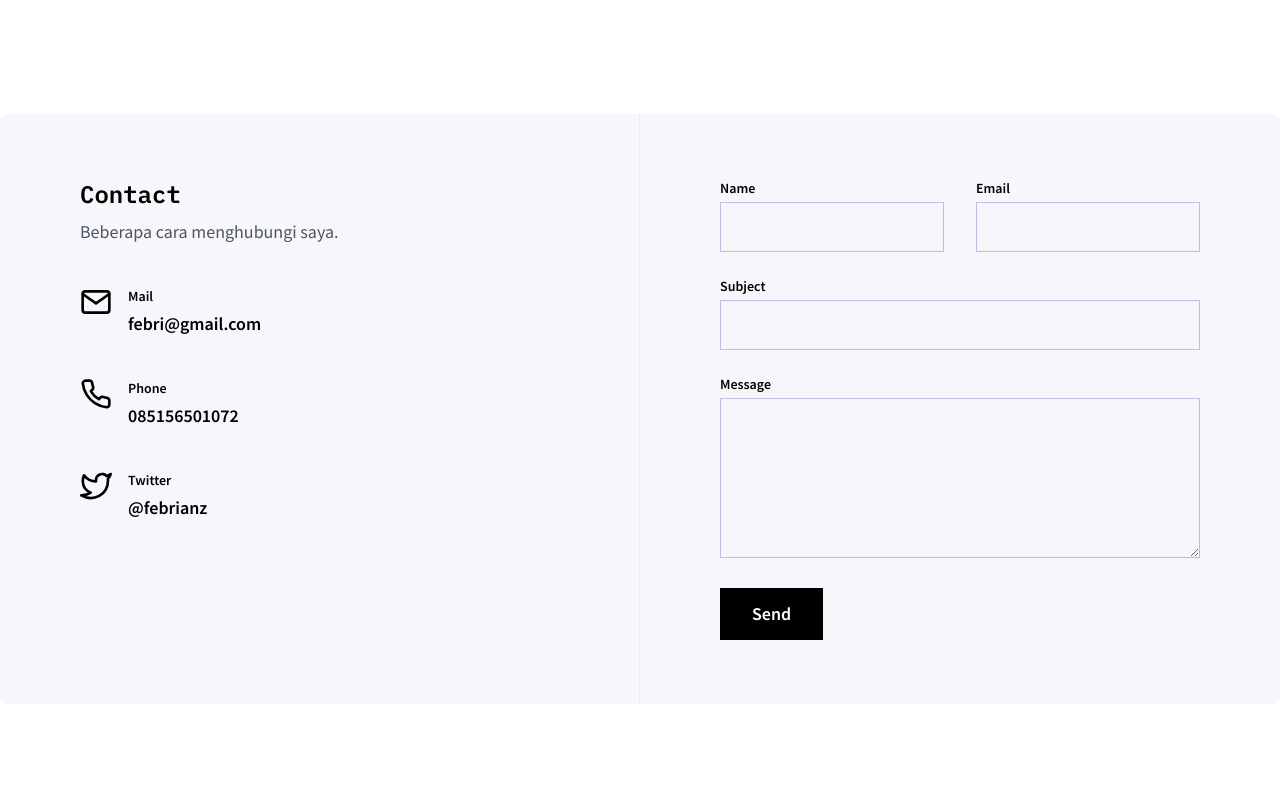
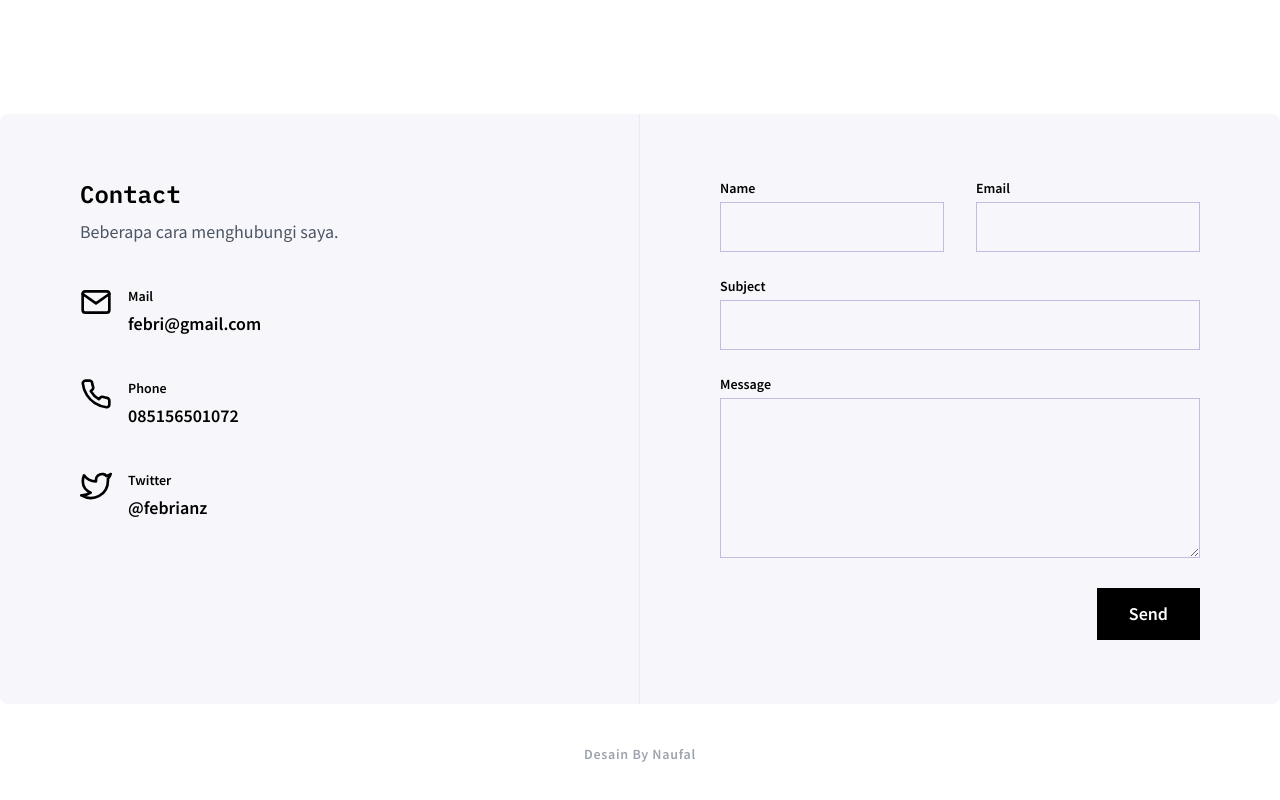
Before and after one commit to febriananur/Next-tail, a Next.js app: page / in a window 1280 px wide. Shown: the part 3766-4566 px from the top of the page. Before the commit the page ends 4470 px from the top, so only its background shows below. Built offline with nearby package versions, Linux system fonts and the light colour scheme.

Commit message:
fix issu classname dengan Library classNames

```diff
--- a/components/Button.js
+++ b/components/Button.js
@@ -1,17 +1,21 @@
+import classNames from "classnames";
+
 export default function Button({ className, variant, children, pill }) {
-  const addClassName = className ? `${className}` : "";
   const variants = {
-    "outline-yellow": `border border-yellow text-yellow-500`,
-    yellow: "bg-yellow-500 text-black",
-    black: "bg-black text-white",
+    "outline-yellow": `border border-yellow text-yellow-500 hover:bg-yellow-500 hover:text-black`,
+    yellow: "bg-yellow-500 text-black hover:bg-yellow-600 ",
+    black: "bg-black text-white hover:bg-opacity-90",
   };
   const pickedVariant = variants[variant];
 
   return (
     <a
-      className={` py-3 px-8 font-semibold text-lg inline-block ${
-        pill ? " rounded-full" : ""
-      } ${pickedVariant} ${addClassName}`}
+      className={classNames(
+        "py-3 px-8 font-semibold text-lg inline-block transition",
+        pill && "rounded-full",
+        pickedVariant,
+        className
+      )}
     >
       {children}
     </a>
--- a/components/ContactItem.js
+++ b/components/ContactItem.js
@@ -1,7 +1,8 @@
+import classNames from "classnames";
+
 export default function ContactItem({ label, value, icon, className }) {
-  const addClassName = className ? ` ${className}` : "";
   return (
-    <div className={`flex items-start ${addClassName}`}>
+    <div className={classNames("flex items-start", className)}>
       <img src={icon} className="w-8" />
       <div className="ml-4">
         <div className="text-sm font-semibold mb-1">{label}</div>
--- a/components/ContactSection.js
+++ b/components/ContactSection.js
@@ -51,8 +51,9 @@ export default function ContactSection() {
               type="textarea"
               className="h-40"
             />
-            {/* progress */}
-            <Button variant="black">Send</Button>
+            <div className="text-right">
+              <Button variant="black">Send</Button>
+            </div>
           </form>
         </div>
       </div>
--- /dev/null
+++ b/components/Footer.js
@@ -0,0 +1,7 @@
+export default function Footer() {
+  return (
+    <footer className="text-sm text-gray-400 tracking-wider font-semibold text-center py-10">
+      Desain By Naufal
+    </footer>
+  );
+}
--- a/components/NavItems.js
+++ b/components/NavItems.js
@@ -1,7 +1,9 @@
 export default function NavItem({ children }) {
   return (
     <li>
-      <a className="text-white text-opacity-60 font-semibold">{children}</a>
+      <a className="text-white text-opacity-60 font-semibold hover:text-opacity-100 transition">
+        {children}
+      </a>
     </li>
   );
 }
--- a/components/SkillCard.js
+++ b/components/SkillCard.js
@@ -1,8 +1,9 @@
+import classNames from "classnames";
+
 export default function SkillCard({ name, level, image, imageClassName }) {
-  const addImageClassName = imageClassName ? ` ${imageClassName}` : "";
   return (
     <div className="bg-white shadow-card rounded-lg p-6 flex items-center">
-      <img src={image} alt="" className={`mr-6${addImageClassName}`} />
+      <img src={image} alt="" className={classNames("mr-6", imageClassName)} />
       <div>
         <h4 className="text-lg font-semibold">{name}</h4>
         <p className="text-sm text-gray-400 mt-1">{level}</p>
--- a/package.json
+++ b/package.json
@@ -8,6 +8,7 @@
     "lint": "next lint"
   },
   "dependencies": {
+    "classnames": "^2.3.1",
     "next": "12.0.10",
     "react": "17.0.2",
     "react-dom": "17.0.2"
--- a/pages/index.js
+++ b/pages/index.js
@@ -3,6 +3,7 @@ import Profile from "../components/Profile";
 import SkillSection from "../components/SkillsSection";
 import ProjectSection from "../components/ProjectSection";
 import ContactSection from "../components/ContactSection";
+import Footer from "../components/Footer";
 
 export default function Home() {
   return (
@@ -12,6 +13,7 @@ export default function Home() {
       <SkillSection />
       <ProjectSection></ProjectSection>
       <ContactSection></ContactSection>
+      <Footer></Footer>
     </>
   );
 }
```
Also changed, not shown: 1 other file (tests, documents, lock files or other folders).
